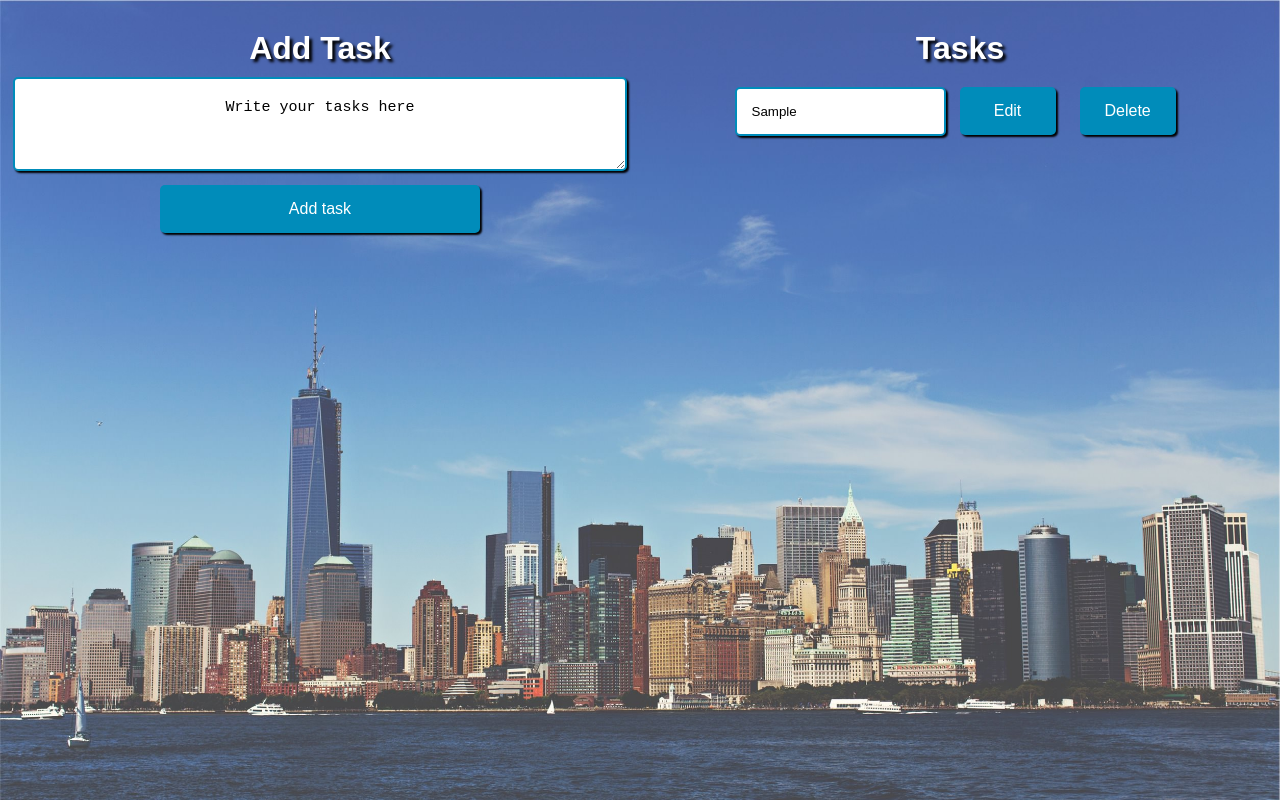
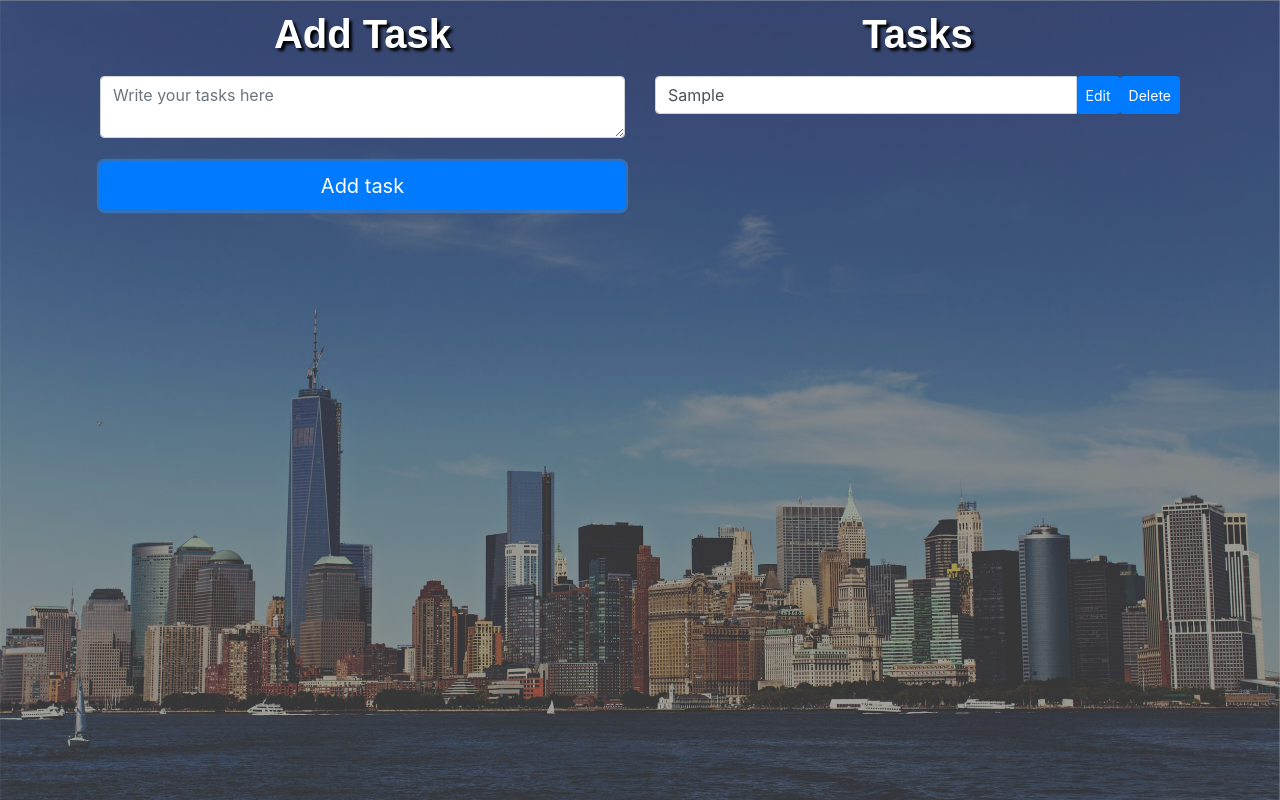
Before and after one commit to PatrickGTR/tasks, a plain HTML site: page index.html in a window 1280 px wide. Both pictures are taken after typing "Sample" into the empty fields and a click on the button "Add task". Drawn offline with nearby package versions, Linux system fonts and the light colour scheme.

Commit message:
use bootstrap instead

```diff
--- a/index.html
+++ b/index.html
@@ -10,6 +10,7 @@
         http-equiv="X-UA-Compatible"
         content="ie=edge">
     <title>TODO List</title>
+    <link rel="stylesheet" href="https://stackpath.bootstrapcdn.com/bootstrap/4.3.1/css/bootstrap.min.css" integrity="sha384-ggOyR0iXCbMQv3Xipma34MD+dH/1fQ784/j6cY/iJTQUOhcWr7x9JvoRxT2MZw1T" crossorigin="anonymous">
     <script src="https://ajax.googleapis.com/ajax/libs/jquery/3.4.1/jquery.min.js"></script>
     <link
         rel = "stylesheet"
@@ -19,84 +20,27 @@
 <body>
 
 <div class="container">
-    <div class="left">
+    <div class="col-6">
         <h1>Add Task</h1>
         <textarea
+            class="form-control"
             placeholder="Write your tasks here"
             id="todoInput"></textarea>
         <br />
         <button
-            class="btn btn-main"
+            class="btn btn-primary btn-lg btn-block"
             type="submit"
             onclick="addToList()">Add task</button>
-        <br />
     </div>
 
-    <div class="right">
+    <div class="col-6">
         <h1>Tasks</h1>
-        <ol id="todolists"></ol>
+        <div id="todolists"></div>
     </div>
 </div>
 
-<script type="text/javascript">
-    const task_list = [];
+<script src="task.js"></script>
 
-    const refreshList = () => {
-        $("#todolists").html(""); // clear and ready for appending.
-        task_list.forEach( (item, index, array) => {
-            $("#todolists")
-            .append(
-            `
-                <div>
-                    <li">
-                        <input type="text" value="${item}" id="itemid-${index}"></input>
-                    </li>
-                    <button
-                        class="btn btn-task"
-                        id="edit"
-                        type="submit"
-                        onclick="editFromList(${index})">Edit</button>
-                    <button
-                        class="btn btn-task"
-                        id="delete"
-                        type="submit"
-                        onClick="removeFromList(${index})">Delete</button>
-                </div>
-            `);
-        });
-    }
-
-    const editFromList = (idx) => {
-        const input = $(`#itemid-${idx}`).val();
-
-        if(!input) {
-            return;
-        }
-
-        task_list[idx] = input;
-        refreshList();
-    }
-
-    const addToList = () =>  {
-        const input = $("#todoInput").val();
-
-        if(!input) {
-            return;
-        }
-
-        task_list.push(input);
-
-        // clear input field
-        $("#todoInput").val("");
-
-        refreshList();
-    }
-
-    const removeFromList = (idx) => {
-        task_list.splice(idx, 1);
-        refreshList();
-    }
-</script>
 
 </body>
 </html>
--- a/style.css
+++ b/style.css
@@ -1,29 +1,22 @@
-
 * {
     padding: 0;
     margin: 0;
 }
 
 .container {
-    padding-top: 20px;
+    display: flex;
     text-align: center;
-    display: flex;
     flex-direction: row;
+    justify-content: center;
 }
 
 body
 {
-    background: url("body.jpg");
+    background-image: linear-gradient(rgba(26, 26, 26, 0.4), rgba(26, 26, 26, 0.4)), url("body.jpg");
     background-repeat: no-repeat;
     background-size: cover;
+    background-attachment: fixed;
     height: 100%;
-}
-
-.left,
-.right {
-    width: 50%;
-    height: 100%;
-    flex: 1;
 }
 
 .container h1 {
@@ -34,48 +27,3 @@ body
     font-weight: bold;
 
 }
-
-.container textarea {
-    padding: 20px;
-    border-radius: 5px;
-    border: 2px solid #008CBA;
-    text-align: center;
-    height: 50px;
-    width: 570px;
-    box-shadow: 2px 2px 2px black;
-}
-
-.container textarea::placeholder {
-    color: black;
-    font-size: 15px;
-}
-
-.container input {
-    padding: 15px;
-    border: 2px solid #008CBA;
-    border-radius: 5px;
-    box-shadow: 2px 2px 2px black;
-}
-
-.btn {
-    border-radius: 5px;
-    box-shadow: 2px 2px 2px black;
-    background-color: #008CBA;
-
-    border: none;
-
-    color: white;
-    text-align: center;
-    font-size: 16px;
-
-    padding: 15px 25px;
-    margin: 10px;
-}
-
-.btn-main {
-    width: 50%;
-}
-
-.btn-task {
-    width: 15%;
-}
--- /dev/null
+++ b/task.js
@@ -0,0 +1,60 @@
+const task_list = [];
+
+const refreshList = () => {
+    $("#todolists").html(""); // clear and ready for appending.
+    task_list.forEach( (item, index, array) => {
+        $("#todolists")
+        .append(
+        `
+            <div class="input-group">
+                <input
+                    class="form-control "
+                    type="text" value="${item}"
+                    id="itemid-${index}"/>
+
+                <button
+                    class="btn btn-primary btn-sm"
+                    id="edit"
+                    type="button"
+                    onclick="editFromList(${index})">Edit</button>
+
+                <button
+                    class="btn btn-primary btn-sm"
+                    id="delete"
+                    type="button"
+                    onClick="removeFromList(${index})">Delete</button>
+            </div>
+        `);
+    });
+}
+
+const editFromList = (idx) => {
+    const input = $(`#itemid-${idx}`).val();
+
+    if(!input) {
+        return;
+    }
+
+    task_list[idx] = input;
+    refreshList();
+}
+
+const addToList = () =>  {
+    const input = $("#todoInput").val();
+
+    if(!input) {
+        return;
+    }
+
+    task_list.push(input);
+
+    // clear input field
+    $("#todoInput").val("");
+
+    refreshList();
+}
+
+const removeFromList = (idx) => {
+    task_list.splice(idx, 1);
+    refreshList();
+}
```
